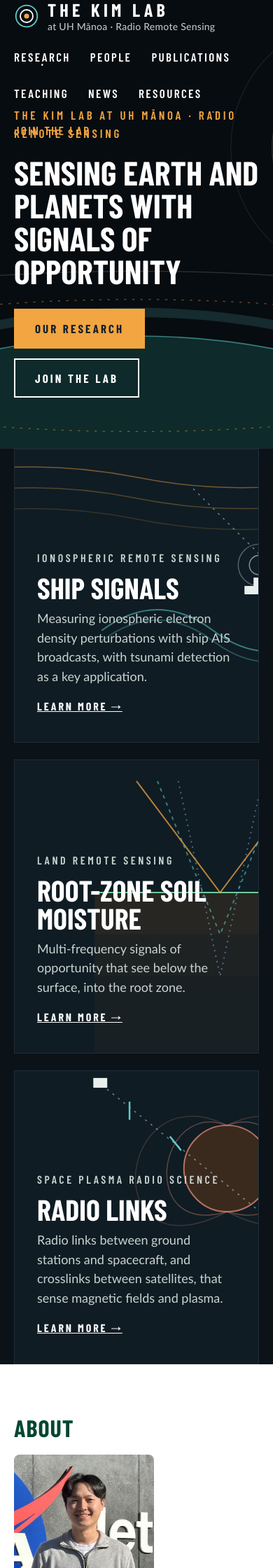
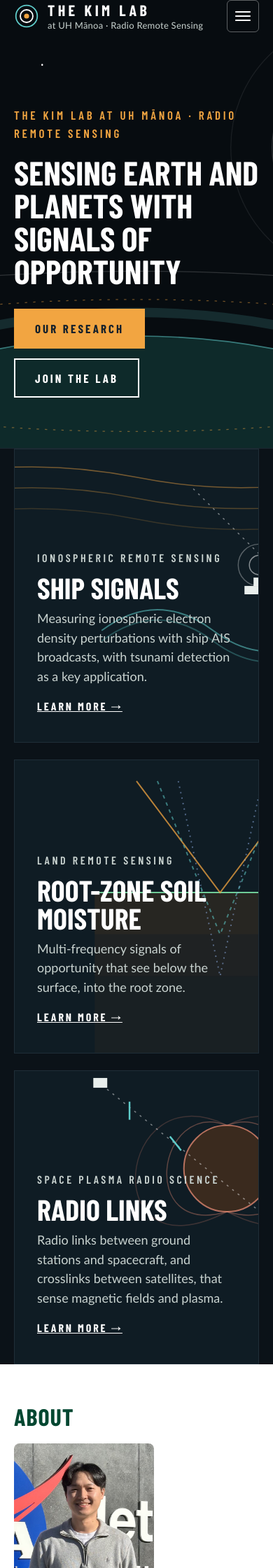
Before and after one commit to sehokim09/sehokim09.github.io, a Jekyll site: the page built from index.html, in a window 390 px wide. Shown: the top 2240 px of the page at 70% size. Built offline with Jekyll 4.4.1, drawn with Linux system fonts in a browser that asks for light colours.

Commit message:
Mobile: collapsible menu, compact footer and spacing
The header nav wrapped to three lines on phones and overlapped the home
hero. Below 960px it now collapses behind a menu button. Footer links
flow side by side on small screens.

Co-Authored-By: Claude Opus 5.5 <noreply@anthropic.com>
Claude-Session: https://claude.ai/code/session_01CT7uMHNpm9DEv42J4sv3fR

```diff
--- a/_includes/header.html
+++ b/_includes/header.html
@@ -7,7 +7,10 @@
         <span class="brand-sub">at UH Mānoa · {{ site.tagline }}</span>
       </span>
     </a>
-    <nav class="main-nav" aria-label="Main">
+    <button class="nav-toggle" type="button" aria-expanded="false" aria-controls="main-nav" aria-label="Open menu">
+      <svg width="26" height="26" viewBox="0 0 26 26" aria-hidden="true"><path d="M3 7h20M3 13h20M3 19h20" stroke="currentColor" stroke-width="2.2" stroke-linecap="round"></path></svg>
+    </button>
+    <nav class="main-nav" id="main-nav" aria-label="Main">
       {% for item in site.nav %}
       <a href="{{ item.url | relative_url }}"{% if page.url == item.url %} aria-current="page"{% endif %}>{{ item.title }}</a>
       {% endfor %}
--- a/assets/css/style.css
+++ b/assets/css/style.css
@@ -181,3 +181,26 @@ h1, h2, h3 { line-height: 1.1; }
 .link-chips { display: flex; flex-wrap: wrap; gap: 10px; margin-top: 8px; }
 .link-chips a { border: 1px solid #C5D3CE; border-radius: 999px; padding: 9px 16px; font-size: 16px; font-weight: 700; text-decoration: none; }
 .link-chips a:hover { border-color: var(--teal); }
+
+/* Mobile menu */
+.nav-toggle { display: none; background: transparent; border: 1px solid rgba(255,255,255,0.35); color: #FFFFFF; width: 46px; height: 46px; border-radius: 6px; align-items: center; justify-content: center; cursor: pointer; }
+.nav-toggle:hover { border-color: var(--gold); }
+@media (max-width: 960px) {
+  .nav-toggle { display: inline-flex; }
+  .header-inner { flex-wrap: wrap; }
+  .main-nav { display: none; width: 100%; flex-direction: column; align-items: stretch; gap: 0; padding: 8px 0 4px; }
+  .site-header.nav-open .main-nav { display: flex; }
+  .site-header.nav-open { background: var(--space); }
+  .main-nav a { padding: 14px 0; border-bottom: 1px solid var(--space-line); }
+  .main-nav a:hover, .main-nav a[aria-current="page"] { border-bottom-color: var(--space-line); color: var(--gold); }
+}
+@media (max-width: 640px) {
+  .brand-name { font-size: 22px; }
+  .brand-sub { font-size: 13px; }
+  nav.footer-col { flex-direction: row; flex-wrap: wrap; gap: 4px 20px; }
+  nav.footer-col .footer-head { width: 100%; }
+  .footer-grid { gap: 28px; padding-top: 40px; }
+  .section { padding-top: 56px; padding-bottom: 56px; }
+  .page-hero .container { padding-top: 48px; padding-bottom: 44px; }
+  .deadline { font-size: 15px; }
+}
```
Also changed, not shown: other parts of _includes/header.html (+12 -0 lines).
